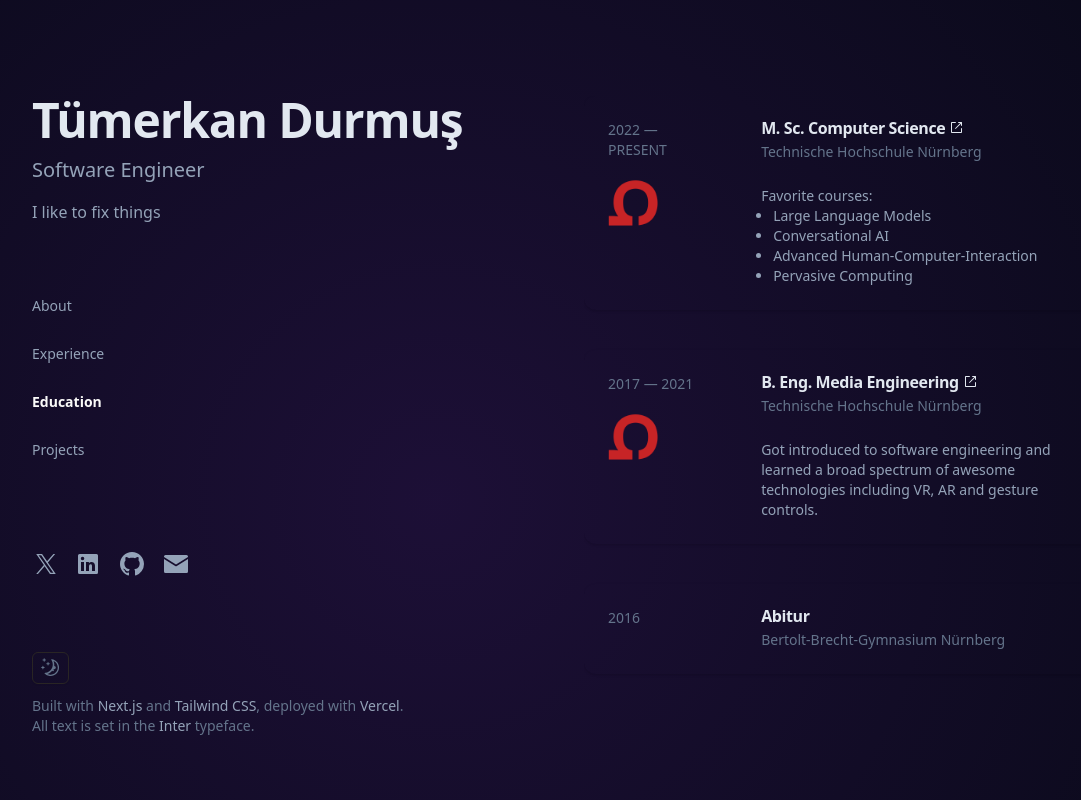
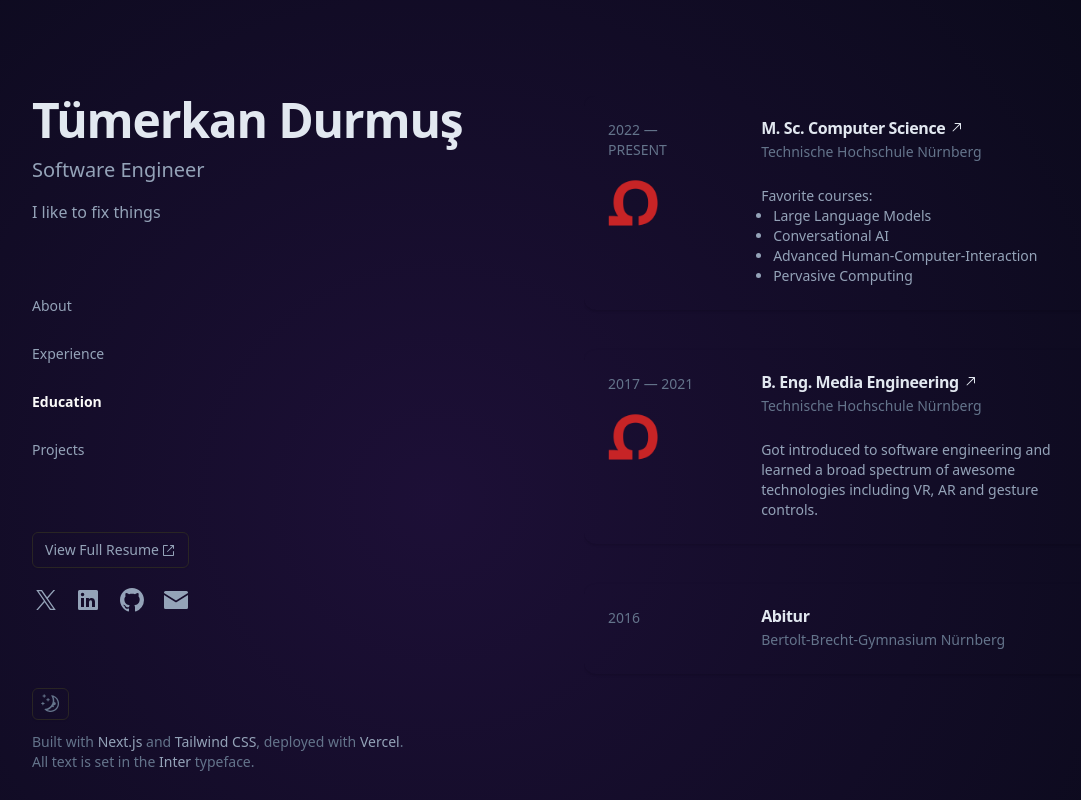
Before and after one commit to tuemerkan/tuemerkan.dev, a Next.js app: page /education in a window 1280 px wide. Shown: the whole page, without its empty margins (64-1145 px from the left). Built offline with nearby package versions, Linux system fonts and the light colour scheme.

Commit message:
add resume pdf button

```diff
--- a/app/education/page.tsx
+++ b/app/education/page.tsx
@@ -7,7 +7,7 @@ import {
   CardDescription,
   CardContent
 } from '@/components/ui/card'
-import { ExternalLinkIcon } from '@radix-ui/react-icons'
+import { ArrowTopRightIcon } from '@radix-ui/react-icons'
 import Image from 'next/image'
 
 export default function Education() {
@@ -34,7 +34,7 @@ export default function Education() {
           <div className="col-span-5">
             <CardHeader>
               <CardTitle className="flex gap-1">
-                M. Sc. Computer Science <ExternalLinkIcon />
+                M. Sc. Computer Science <ArrowTopRightIcon />
               </CardTitle>
               <CardDescription>Technische Hochschule Nürnberg</CardDescription>
             </CardHeader>
@@ -71,7 +71,7 @@ export default function Education() {
           <div className="col-span-5">
             <CardHeader>
               <CardTitle className="flex gap-1">
-                B. Eng. Media Engineering <ExternalLinkIcon />
+                B. Eng. Media Engineering <ArrowTopRightIcon />
               </CardTitle>
               <CardDescription>Technische Hochschule Nürnberg</CardDescription>
             </CardHeader>
--- a/app/projects/page.tsx
+++ b/app/projects/page.tsx
@@ -7,7 +7,7 @@ import {
   CardDescription,
   CardContent
 } from '@/components/ui/card'
-import { ExternalLinkIcon } from '@radix-ui/react-icons'
+import { ArrowTopRightIcon } from '@radix-ui/react-icons'
 import Image from 'next/image'
 
 export default function Projects() {
@@ -27,7 +27,7 @@ export default function Projects() {
               <CardHeader>
                 <CardTitle className="flex gap-1">
                   Respondo
-                  <ExternalLinkIcon />
+                  <ArrowTopRightIcon />
                 </CardTitle>
                 <CardDescription>
                   Generate engaging twitter replies with AI.
--- a/components/sidebar.tsx
+++ b/components/sidebar.tsx
@@ -1,9 +1,12 @@
 'use client'
 
+import { ExternalLinkIcon } from '@radix-ui/react-icons'
 import Footer from './footer'
 import { ModeToggle } from './mode-toggle'
 import { Navbar } from './navbar'
 import Socials from './socials'
+import { Button } from './ui/button'
+import Link from 'next/link'
 
 export default function Sidebar() {
   return (
@@ -29,6 +32,11 @@ export default function Sidebar() {
         </div>
 
         <div className="lg:block hidden">
+          <Link href="/CV_EN.pdf" target="_blank">
+            <Button variant={'outline'} className=" gap-0.5">
+              View Full Resume <ExternalLinkIcon />
+            </Button>
+          </Link>
           <Socials />
         </div>
       </div>
--- a/components/ui/button.tsx
+++ b/components/ui/button.tsx
@@ -14,7 +14,7 @@ const buttonVariants = cva(
         destructive:
           'bg-red-500 text-stone-50 shadow-sm hover:bg-red-500/90 dark:bg-red-900 dark:text-stone-50 dark:hover:bg-red-900/90',
         outline:
-          'border border-stone-200 bg-white shadow-sm hover:bg-stone-100 hover:text-stone-900 dark:border-stone-800 dark:bg-stone-950 dark:hover:bg-stone-800 dark:hover:text-stone-50',
+          'border border-stone-200 bg-white shadow-sm hover:bg-orange-400 hover:text-stone-900 dark:border-stone-800 dark:bg-transparent dark:hover:bg-orange-400 dark:hover:text-stone-50',
         secondary:
           'bg-stone-100 text-stone-900 shadow-sm hover:bg-stone-100/80 dark:bg-stone-800 dark:text-stone-50 dark:hover:bg-stone-800/80',
         ghost:
@@ -22,7 +22,7 @@ const buttonVariants = cva(
         link: 'text-stone-900 underline-offset-4 hover:underline dark:text-stone-50'
       },
       size: {
-        default: 'h-9 px-4 py-2',
+        default: 'h-9 px-3 py-2',
         sm: 'h-8 rounded-md px-3 text-xs',
         lg: 'h-10 rounded-md px-8',
         icon: 'h-9 w-9'
```
Also changed, not shown: 1 other file (tests, documents, lock files or other folders).
